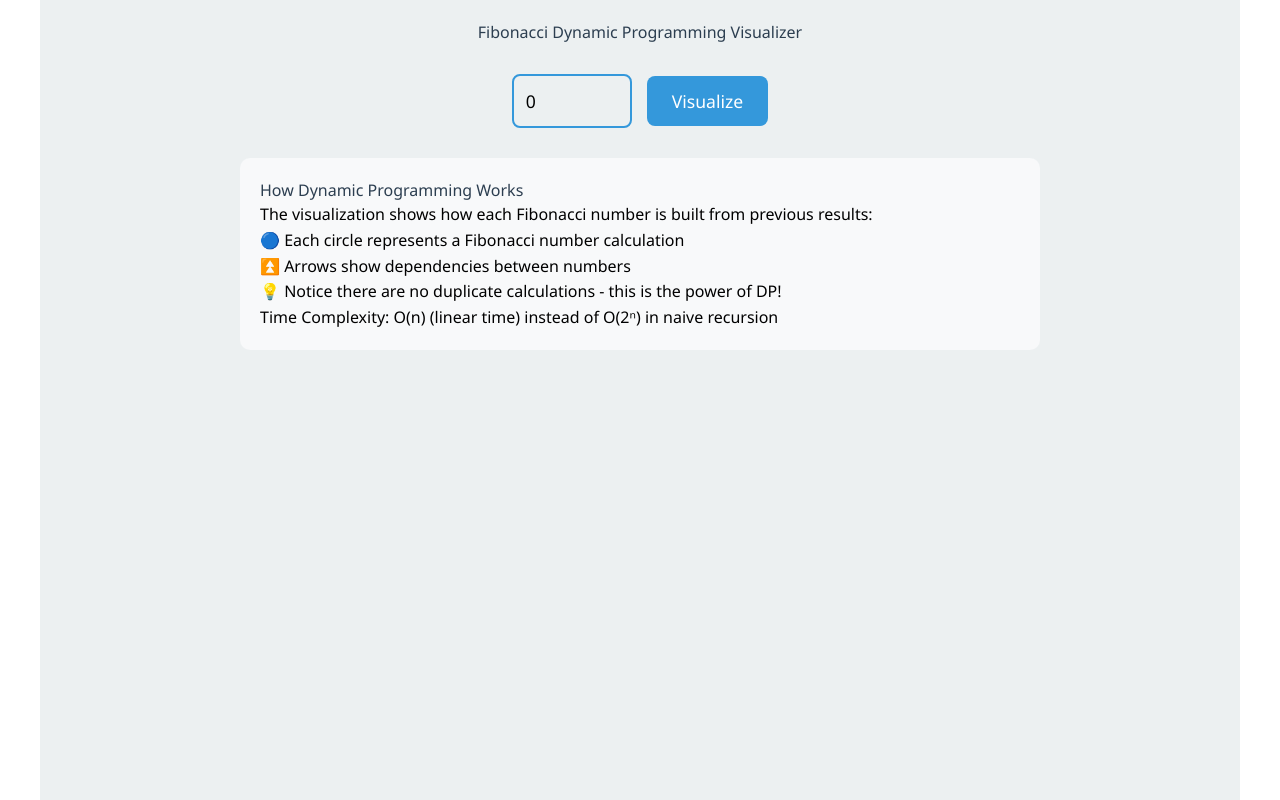
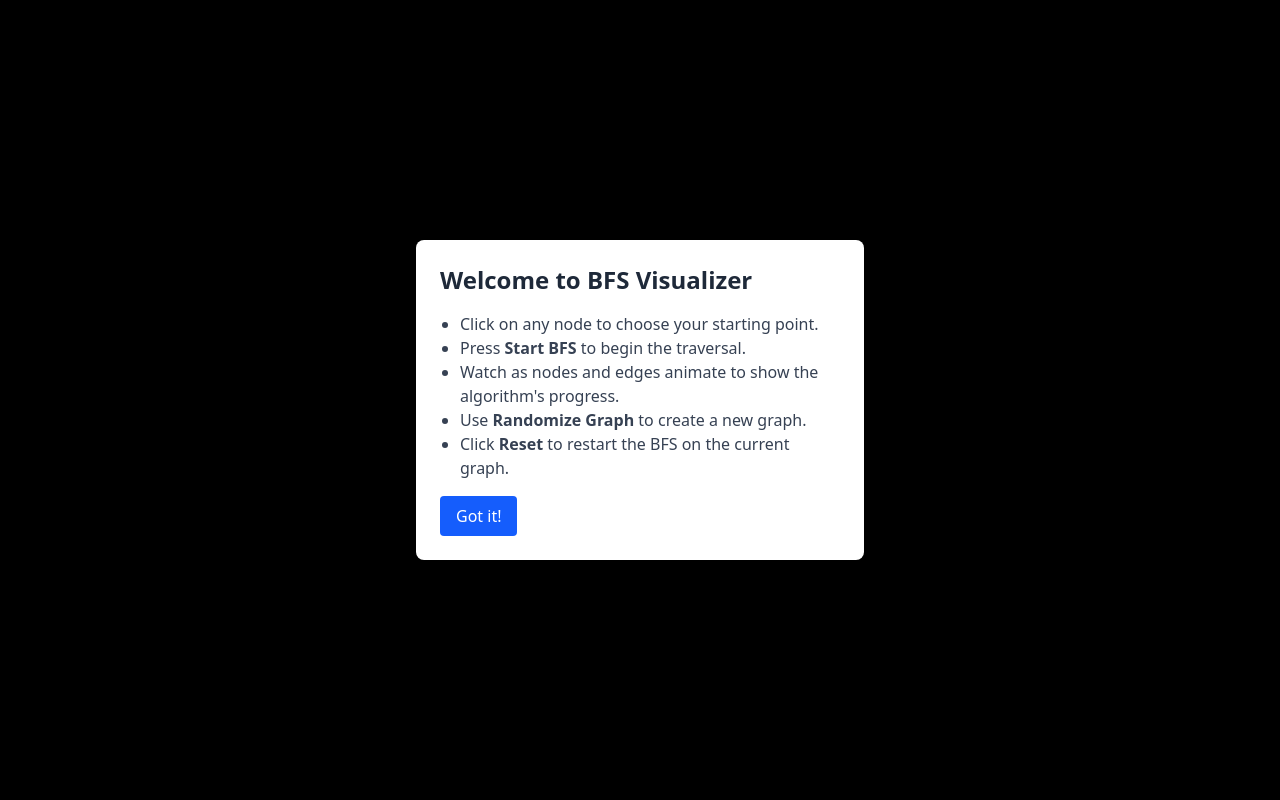
Before and after one commit to NikhilPatil2727/DSAVisualizer, a React (Vite) app: page / in a window 1280 px wide. Shown: the top 800 px of the page. Built offline with nearby package versions, Linux system fonts and the light colour scheme.

Commit message:
Final code BFS

```diff
--- /dev/null
+++ b/src/components/BFSVisualizer.jsx
@@ -0,0 +1,279 @@
+import React, { useState, useEffect } from 'react';
+
+// Utility function to generate a random graph.
+const generateRandomGraph = (numNodes = 5) => {
+  const nodes = [];
+  for (let i = 0; i < numNodes; i++) {
+    nodes.push({
+      id: i,
+      label: String.fromCharCode(65 + i), // A, B, C, etc.
+      x: Math.floor(Math.random() * 500) + 50,  // x between 50 and 550
+      y: Math.floor(Math.random() * 300) + 50,  // y between 50 and 350
+    });
+  }
+  const edges = [];
+  // Ensure connectivity by chaining nodes.
+  for (let i = 1; i < numNodes; i++) {
+    edges.push({ source: i - 1, target: i });
+  }
+  // Add additional random edges.
+  for (let i = 0; i < numNodes; i++) {
+    for (let j = i + 1; j < numNodes; j++) {
+      if (Math.random() < 0.4) {
+        edges.push({ source: i, target: j });
+      }
+    }
+  }
+  return { nodes, edges };
+};
+
+const BFSVisualizer = () => {
+  // Graph state: nodes and edges.
+  const [graph, setGraph] = useState(generateRandomGraph(5));
+
+  // BFS state.
+  const [startNode, setStartNode] = useState(null);
+  const [visited, setVisited] = useState([]);
+  const [queue, setQueue] = useState([]);
+  const [isRunning, setIsRunning] = useState(false);
+  const [current, setCurrent] = useState(null);
+  const [showGuide, setShowGuide] = useState(true);
+
+  // Animation timing.
+  const delay = (ms) => new Promise(resolve => setTimeout(resolve, ms));
+
+  // Asynchronous BFS with visual updates.
+  const bfs = async (start) => {
+    setIsRunning(true);
+    const visitedSet = new Set();
+    const q = [];
+    visitedSet.add(start);
+    q.push(start);
+    setVisited([start]);
+    setQueue([...q]);
+
+    while (q.length > 0) {
+      const node = q.shift();
+      setCurrent(node);
+      setQueue([...q]);
+      await delay(1000); // Wait before processing neighbors
+
+      // Find unvisited neighbors in the graph.
+      const neighbors = graph.edges
+        .filter(edge => edge.source === node || edge.target === node)
+        .map(edge => (edge.source === node ? edge.target : edge.source))
+        .filter(neighbor => !visitedSet.has(neighbor));
+
+      // Animate processing of each neighbor.
+      for (let neighbor of neighbors) {
+        visitedSet.add(neighbor);
+        q.push(neighbor);
+        setVisited(prev => [...prev, neighbor]);
+        setQueue([...q]);
+        await delay(500);
+      }
+    }
+    setCurrent(null);
+    setIsRunning(false);
+  };
+
+  // Handle node click if not running.
+  const handleNodeClick = (nodeId) => {
+    if (isRunning) return;
+    setStartNode(nodeId);
+  };
+
+  // Start BFS if a start node has been selected.
+  const handleStart = () => {
+    if (startNode !== null && !isRunning) {
+      bfs(startNode);
+    }
+  };
+
+  // Reset BFS state (graph remains unchanged).
+  const handleReset = () => {
+    setIsRunning(false);
+    setVisited([]);
+    setQueue([]);
+    setCurrent(null);
+    setStartNode(null);
+  };
+
+  // Generate a new random graph and reset BFS state.
+  const handleRandomizeGraph = () => {
+    setGraph(generateRandomGraph(5));
+    handleReset();
+  };
+
+  // Auto-hide the guide after 10 seconds.
+  useEffect(() => {
+    const timer = setTimeout(() => setShowGuide(false), 10000);
+    return () => clearTimeout(timer);
+  }, []);
+
+  // Check if an edge should animate (active edge from the current node to an unvisited neighbor).
+  const isEdgeActive = (edge) => {
+    if (current === null) return false;
+    if (edge.source === current && !visited.includes(edge.target)) return true;
+    if (edge.target === current && !visited.includes(edge.source)) return true;
+    return false;
+  };
+
+  return (
+    <div className="min-h-screen bg-gray-100 p-6 relative">
+      {/* Inline CSS for edge drawing animation */}
+      <style>{`
+        @keyframes drawLine {
+          from { stroke-dashoffset: 100; }
+          to { stroke-dashoffset: 0; }
+        }
+        .animate-draw {
+          stroke-dasharray: 100;
+          stroke-dashoffset: 100;
+          animation: drawLine 1s forwards;
+        }
+      `}</style>
+
+      {/* User Guide Modal */}
+      {showGuide && (
+        <div className="fixed inset-0 flex items-center justify-center bg-black bg-opacity-50 z-50">
+          <div className="bg-white p-6 rounded-lg shadow-lg max-w-md mx-auto">
+            <h2 className="text-2xl font-bold mb-4 text-gray-800">Welcome to BFS Visualizer</h2>
+            <ul className="list-disc pl-5 mb-4 text-gray-700">
+              <li>Click on any node to choose your starting point.</li>
+              <li>Press <span className="font-semibold">Start BFS</span> to begin the traversal.</li>
+              <li>Watch as nodes and edges animate to show the algorithm's progress.</li>
+              <li>Use <span className="font-semibold">Randomize Graph</span> to create a new graph.</li>
+              <li>Click <span className="font-semibold">Reset</span> to restart the BFS on the current graph.</li>
+            </ul>
+            <button
+              onClick={() => setShowGuide(false)}
+              className="px-4 py-2 bg-blue-600 text-white rounded hover:bg-blue-700 transition-colors"
+            >
+              Got it!
+            </button>
+          </div>
+        </div>
+      )}
+
+      {/* Header */}
+      <header className="text-center mb-8">
+        <h1 className="text-4xl font-extrabold text-gray-800">Breadth-First Search Visualizer</h1>
+        <p className="text-gray-600 mt-2">
+          Experience an interactive, animated visualization of the BFS algorithm.
+        </p>
+      </header>
+
+      {/* Graph Visualization */}
+      <div className="flex flex-col items-center">
+        <div className="w-full max-w-4xl bg-white rounded-md shadow border border-gray-300 p-4">
+          <svg viewBox="0 0 600 400" className="w-full h-auto">
+            {/* Render Edges */}
+            {graph.edges.map((edge, index) => {
+              const sourceNode = graph.nodes.find(n => n.id === edge.source);
+              const targetNode = graph.nodes.find(n => n.id === edge.target);
+              const activeClass = isEdgeActive(edge) ? 'animate-draw stroke-blue-500' : 'stroke-gray-300';
+              return (
+                <line
+                  key={index}
+                  x1={sourceNode.x}
+                  y1={sourceNode.y}
+                  x2={targetNode.x}
+                  y2={targetNode.y}
+                  strokeWidth="2"
+                  className={`transition-all duration-300 ${activeClass}`}
+                />
+              );
+            })}
+            {/* Render Nodes */}
+            {graph.nodes.map((node) => {
+              const isVisited = visited.includes(node.id);
+              const isCurrent = current === node.id;
+              const isStart = startNode === node.id;
+              return (
+                <g
+                  key={node.id}
+                  onClick={() => handleNodeClick(node.id)}
+                  className="cursor-pointer"
+                >
+                  <circle
+                    cx={node.x}
+                    cy={node.y}
+                    r="20"
+                    className={`
+                      transition duration-500
+                      ${isStart ? 'stroke-4 stroke-blue-500' : 'stroke-black'}
+                      ${isCurrent ? 'fill-yellow-300 animate-pulse' : isVisited ? 'fill-green-300' : 'fill-white'}
+                    `}
+                    stroke="black"
+                    strokeWidth="2"
+                  />
+                  <text
+                    x={node.x}
+                    y={node.y + 5}
+                    textAnchor="middle"
+                    className="font-bold text-gray-800"
+                  >
+                    {node.label}
+                  </text>
+                </g>
+              );
+            })}
+          </svg>
+        </div>
+
+        {/* Control Buttons */}
+        <div className="flex flex-wrap gap-4 mt-6">
+          <button
+            onClick={handleStart}
+            disabled={startNode === null || isRunning}
+            className="px-6 py-3 bg-blue-600 text-white rounded-lg font-medium hover:bg-blue-700 transition-colors disabled:opacity-50"
+          >
+            {isRunning ? 'Running...' : 'Start BFS'}
+          </button>
+          <button
+            onClick={handleReset}
+            disabled={isRunning}
+            className="px-6 py-3 bg-red-500 text-white rounded-lg font-medium hover:bg-red-600 transition-colors disabled:opacity-50"
+          >
+            Reset
+          </button>
+          <button
+            onClick={handleRandomizeGraph}
+            disabled={isRunning}
+            className="px-6 py-3 bg-green-600 text-white rounded-lg font-medium hover:bg-green-700 transition-colors disabled:opacity-50"
+          >
+            Randomize Graph
+          </button>
+        </div>
+
+        {/* BFS Details Panel */}
+        <div className="mt-8 w-full max-w-4xl bg-gray-50 p-6 rounded-md shadow">
+          <h2 className="text-xl font-semibold mb-4 text-gray-800">BFS Details</h2>
+          <p className="mb-2">
+            <strong>Start Node:</strong>{' '}
+            {startNode !== null
+              ? graph.nodes.find(n => n.id === startNode).label
+              : 'None'}
+          </p>
+          <p className="mb-2">
+            <strong>Current Node:</strong>{' '}
+            {current !== null
+              ? graph.nodes.find(n => n.id === current).label
+              : 'None'}
+          </p>
+          <p className="mb-2">
+            <strong>Queue:</strong>{' '}
+            {queue.map(id => graph.nodes.find(n => n.id === id).label).join(', ') || 'Empty'}
+          </p>
+          <p>
+            <strong>Visited Order:</strong>{' '}
+            {visited.map(id => graph.nodes.find(n => n.id === id).label).join(' -> ') || 'None'}
+          </p>
+        </div>
+      </div>
+    </div>
+  );
+};
+
+export default BFSVisualizer;
--- a/src/index.jsx
+++ b/src/index.jsx
@@ -1,7 +1,9 @@
 import React from "react";
 import ReactDOM from "react-dom/client";
+import BFSVisualizer from "./components/BFSVisualizer";
 
-import FibonacciVisualizer from "./components/FibonacciVisualizer";
+
+
 
 
 
@@ -9,7 +11,8 @@ function App() {
   return (
     <>
 
-      <FibonacciVisualizer />
+
+    <BFSVisualizer/>
 
 
     </>
```
